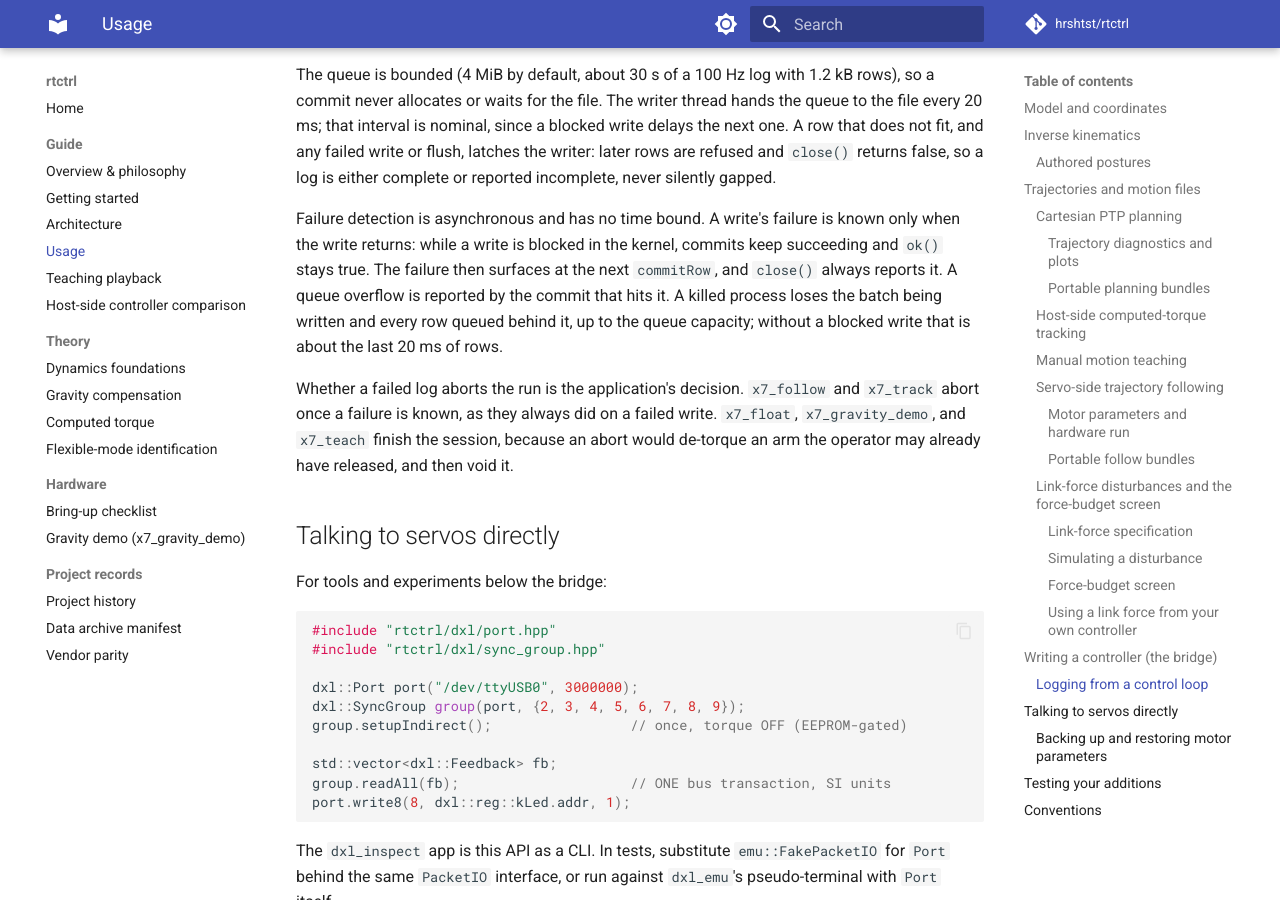
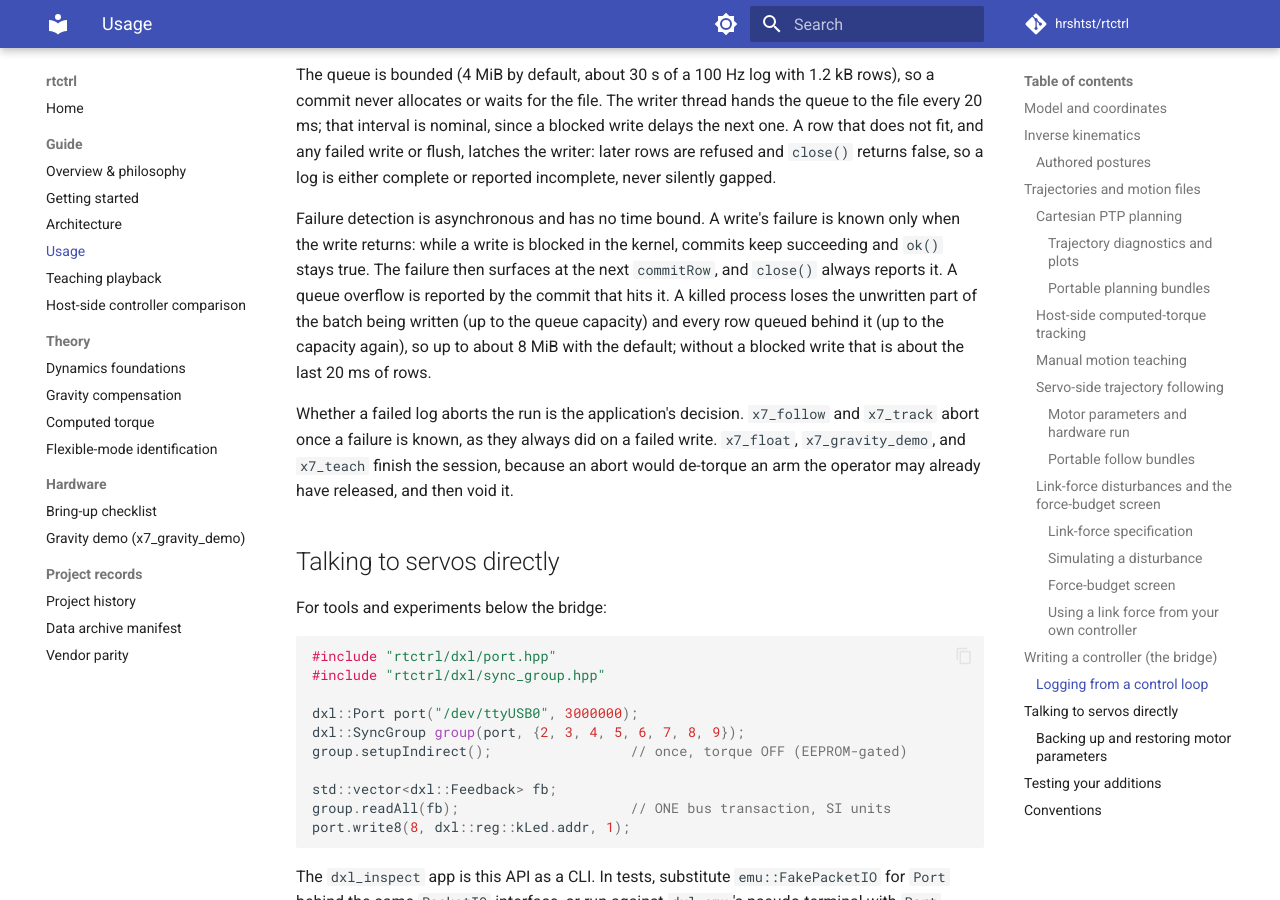
Before and after one commit to hrshtst/rtctrl, an MkDocs documentation site: the page built from docs/guide/usage.md, in a window 1280 px wide and 900 px high, scrolled down 20089 px. Built offline with MkDocs 1.6.1 and Material for MkDocs 9.7.7, drawn with Linux system fonts in a browser that asks for light colours; comment, search, counter and statistics services are not loaded.

Commit message:
docs: bound AsyncWriter kill loss at twice the queue capacity
The batch being written was a full queue when the writer took it, so a
killed process can lose up to capacity_bytes of it plus a second full
queue behind it: up to 8 MiB with the 4 MiB default, not 4 MiB.

```diff
--- a/docs/guide/usage.md
+++ b/docs/guide/usage.md
@@ -1056,9 +1056,10 @@ Failure detection is asynchronous and has no time bound. A write's failure is
 known only when the write returns: while a write is blocked in the kernel,
 commits keep succeeding and `ok()` stays true. The failure then surfaces at the
 next `commitRow`, and `close()` always reports it. A queue overflow is reported
-by the commit that hits it. A killed process loses the batch being written and
-every row queued behind it, up to the queue capacity; without a blocked write
-that is about the last 20 ms of rows.
+by the commit that hits it. A killed process loses the unwritten part of the
+batch being written (up to the queue capacity) and every row queued behind it
+(up to the capacity again), so up to about 8 MiB with the default; without a
+blocked write that is about the last 20 ms of rows.
 
 Whether a failed log aborts the run is the application's decision. `x7_follow`
 and `x7_track` abort once a failure is known, as they always did on a failed
```
Also changed, not shown: 1 other file.
